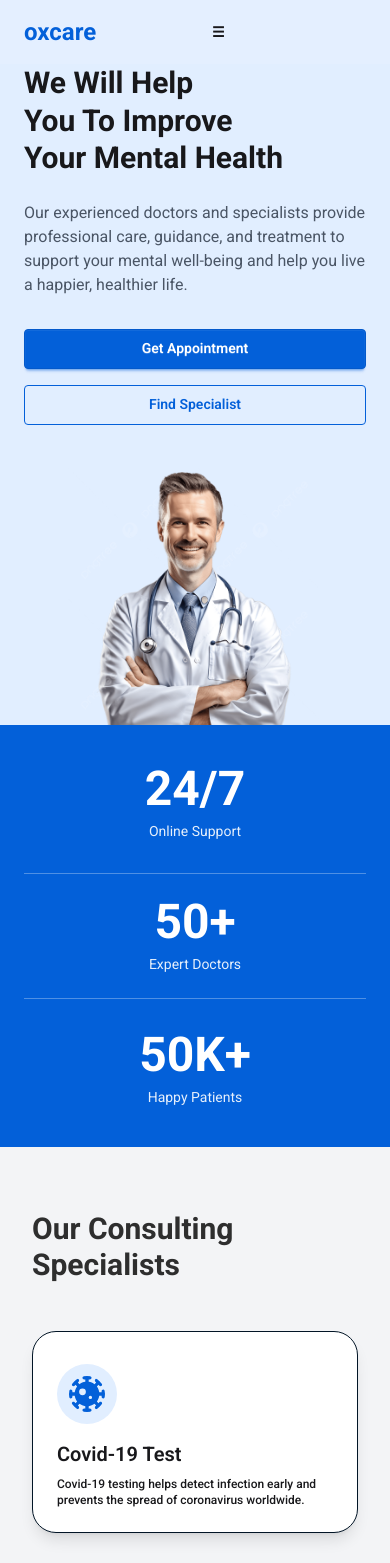
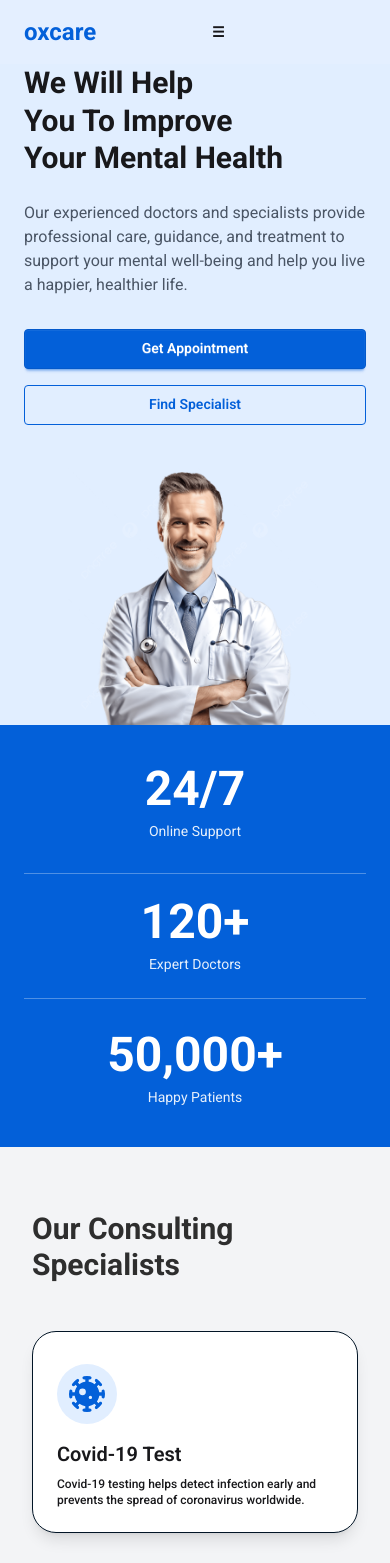
Before and after one commit to junayed-khan24/Doctor, a React (Vite) app: page / in a window 390 px wide. Shown: the top 1563 px of the page. Built offline with nearby package versions, Linux system fonts and the light colour scheme.

Commit message:
updated code

```diff
--- a/package.json
+++ b/package.json
@@ -14,6 +14,7 @@
     "aos": "^2.3.4",
     "daisyui": "^5.5.18",
     "react": "^19.2.0",
+    "react-countup": "^6.5.3",
     "react-dom": "^19.2.0",
     "react-icons": "^5.5.0",
     "react-router": "^7.13.0",
--- a/src/App.jsx
+++ b/src/App.jsx
@@ -15,8 +15,8 @@ function App() {
       <Navbar></Navbar>
       <Hero></Hero>
      <Service></Service>
+     <FutureHealth></FutureHealth>
      <Review></Review>
-     <FutureHealth></FutureHealth>
      <Footer></Footer>
      </div>
     </>
--- a/src/Footer.jsx
+++ b/src/Footer.jsx
@@ -73,10 +73,20 @@ const Footer = () => {
         {/* ===== Bottom ===== */}
         <div
           data-aos="fade-in"
-          className="text-center text-xs text-gray-200"
+          className="text-center text-xl text-black  "
         >
           © 2022 All Rights Reserved
         </div>
+
+        <a href="https://junayedkhan.vercel.app" target="_blank" rel="noopener noreferrer">
+          <div>
+              <div className="flex justify-center mt-4">
+           <button className="btn btn-link text-white hover:text-gray-500 border-white underline-none" >
+              Developed by Junayed Khan <img src="/src/assets/junayed12.png" alt="junayed" className="h-6 w-6 rounded-full" />
+              </button>
+            </div>
+          </div>
+        </a>
 
       </div>
     </footer>
--- a/src/FutureHealth.jsx
+++ b/src/FutureHealth.jsx
@@ -10,7 +10,7 @@ const FutureHealth = () => {
   }, []);
 
   return (
-    <section className="bg-gray-100 py-16 md:py-24 px-8 md:px-20 md:pt-20">
+    <section className="bg-gray-100 py-16 md:py-24 px-8 md:px-20 ">
       <div className="max-w-7xl mx-auto">
 
         {/* ===== Top Content ===== */}
@@ -58,27 +58,7 @@ const FutureHealth = () => {
           </div>
         </div>
 
-        {/* ===== Newsletter Card ===== */}
-        <div
-          data-aos="zoom-in"
-          className="bg-primary text-white mt-16 rounded-2xl p-8 md:p-12 shadow-xl"
-        >
-          <h3 className="text-center text-xl md:text-2xl font-semibold mb-6">
-            Subscribe To Our Newsletter
-          </h3>
 
-          <div className="flex  gap-4 max-w-2xl mx-auto">
-            <input
-              type="email"
-              placeholder="Enter your email"
-              className="input input-bordered w-full text-black rounded-full"
-            />
-
-            <button className="btn rounded-full bg-white text-primary hover:bg-gray-100">
-              <FaArrowRight />
-            </button>
-          </div>
-        </div>
 
       </div>
     </section>
--- a/src/Hero.jsx
+++ b/src/Hero.jsx
@@ -1,4 +1,5 @@
 import React, { useEffect } from "react";
+import CountUp from "react-countup";
 import AOS from "aos";
 import "aos/dist/aos.css";
 import img from "../src/assets/pngtree-photo-men-doctor-physici.png"
@@ -66,7 +67,9 @@ const Hero = () => {
 
           {/* Item 1 */}
           <div data-aos="fade-up" className="text-white">
-        <h2 className="text-5xl md:text-7xl font-bold">24/7</h2>
+            <h2 className="text-5xl md:text-7xl font-bold">
+              <CountUp end={24} duration={2} />/7
+            </h2>
             <p className="mt-2 text-sm opacity-90">Online Support</p>
           </div>
 
@@ -76,13 +79,17 @@ const Hero = () => {
             data-aos-delay="150"
             className="text-white border-y sm:border-y-0 lg:border-x border-white/30 py-6 lg:py-0"
           >
-        <h2 className="text-5xl md:text-7xl font-bold">50+</h2>
+            <h2 className="text-5xl md:text-7xl font-bold">
+              <CountUp end={120} duration={2} />+
+            </h2>
             <p className="mt-2 text-sm opacity-90">Expert Doctors</p>
           </div>
 
           {/* Item 3 */}
           <div data-aos="fade-up" data-aos-delay="300" className="text-white">
-        <h2 className="text-5xl md:text-7xl font-bold">50K+</h2>
+            <h2 className="text-5xl md:text-7xl font-bold">
+              <CountUp end={50000} duration={3} separator="," />+
+            </h2>
             <p className="mt-2 text-sm opacity-90">Happy Patients</p>
           </div>
 
--- a/src/Review.jsx
+++ b/src/Review.jsx
@@ -1,7 +1,7 @@
 import React, { useEffect } from "react";
 import AOS from "aos";
 import "aos/dist/aos.css";
-import { FaStar } from "react-icons/fa";
+import { FaArrowRight, FaStar } from "react-icons/fa";
 
 const Review = () => {
   useEffect(() => {
@@ -95,6 +95,27 @@ const Review = () => {
         </div>
 
       </div>
+        {/* ===== Newsletter Card ===== */}
+        <div
+          data-aos="zoom-in"
+          className="bg-primary text-white mt-16 rounded-2xl p-8 md:p-12 shadow-xl"
+        >
+          <h3 className="text-center text-xl md:text-2xl font-semibold mb-6">
+            Subscribe To Our Newsletter
+          </h3>
+
+          <div className="flex  gap-4 max-w-2xl mx-auto">
+            <input
+              type="email"
+              placeholder="Enter your email"
+              className="input input-bordered w-full text-black rounded-full"
+            />
+
+            <button className="btn rounded-full bg-white text-primary hover:bg-gray-100">
+              <FaArrowRight />
+            </button>
+          </div>
+        </div>
     </section>
   );
 };
```
Also changed, not shown: src/assets/junayed12.png (added), 1 other file (tests, documents, lock files or other folders). Lines whose indentation alone changed are shown as unchanged.
